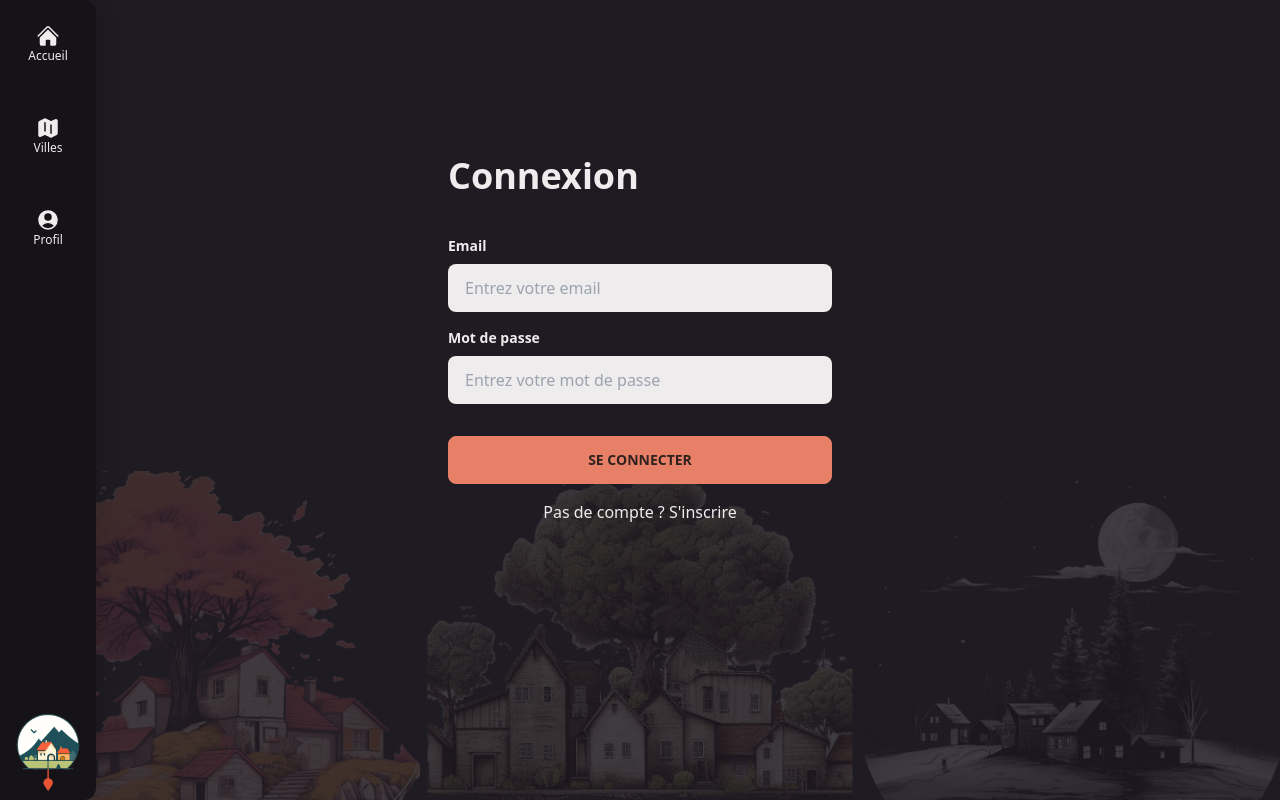
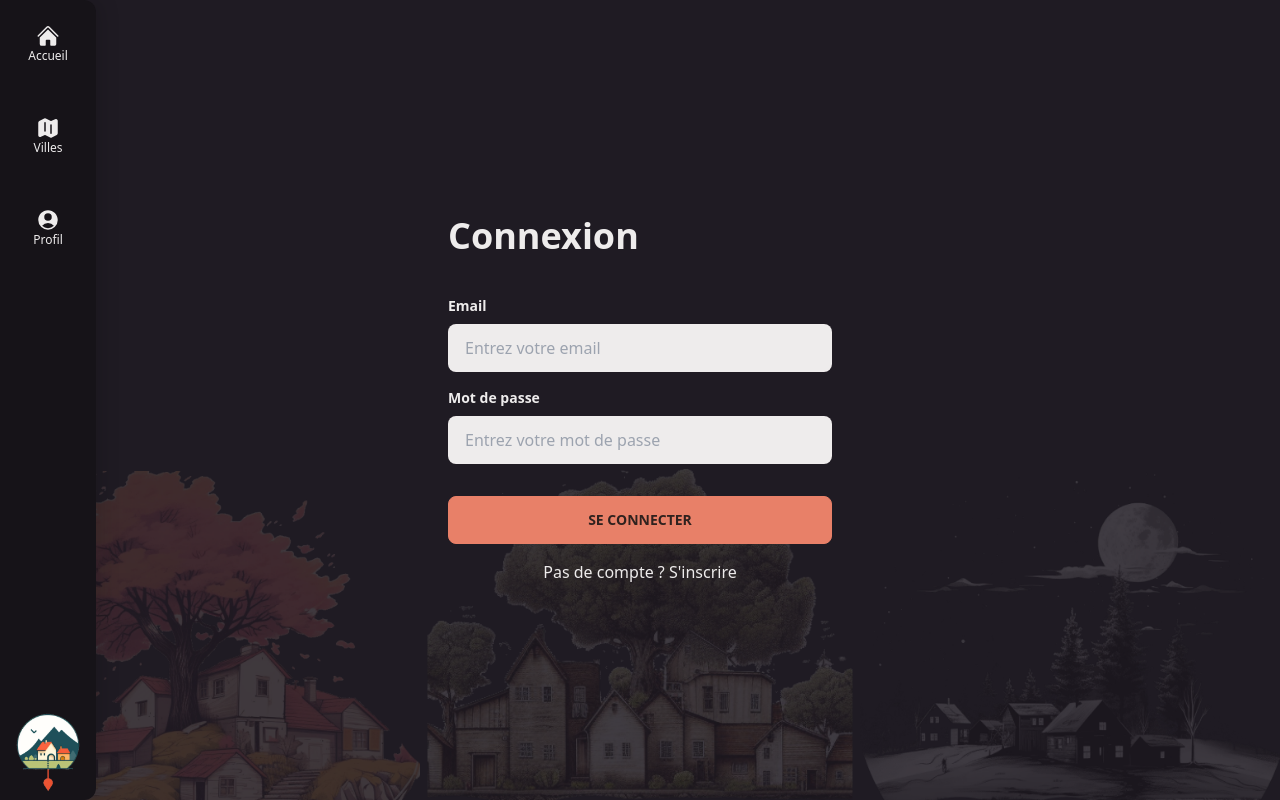
Before and after one commit to WildCodeSchool/2023-03-wns-keller-groupe3, a React (Create React App) app in the folder client/: page /user in a window 1280 px wide. Built offline with nearby package versions, Linux system fonts and the light colour scheme.

Commit message:
correct responsive

```diff
--- a/client/src/pages/User.tsx
+++ b/client/src/pages/User.tsx
@@ -14,8 +14,8 @@ function UserPage() {
 
   return (
     <div
-      className={`container relative flex flex-col items-center xl:justify-center h-screen w-full px-9 md:pt-10 md:pl-16 md:pr-0 xl:pl-0 xl:pb-[120px] xl:pt-0 2xl:pt-16 mx-auto
-       ${isRegisterMode ? "mb-[160px] md:pb-8 md:mb-0" : ""}`}
+      className={`container relative flex flex-col items-center xl:justify-center h-screen w-full px-9 md:pt-10 md:pl-16 md:pr-0 xl:pl-0 2xl:pb-[120px] xl:pt-0 2xl:pt-16 mx-auto
+       ${isRegisterMode ? "mb-[250px] sm:mb-[160px] md:pb-8 md:mb-0" : ""}`}
     >
       <form
         className="mt-8 xl:mt-0 max-w-sm flex flex-col w-full relative z-10"
```
